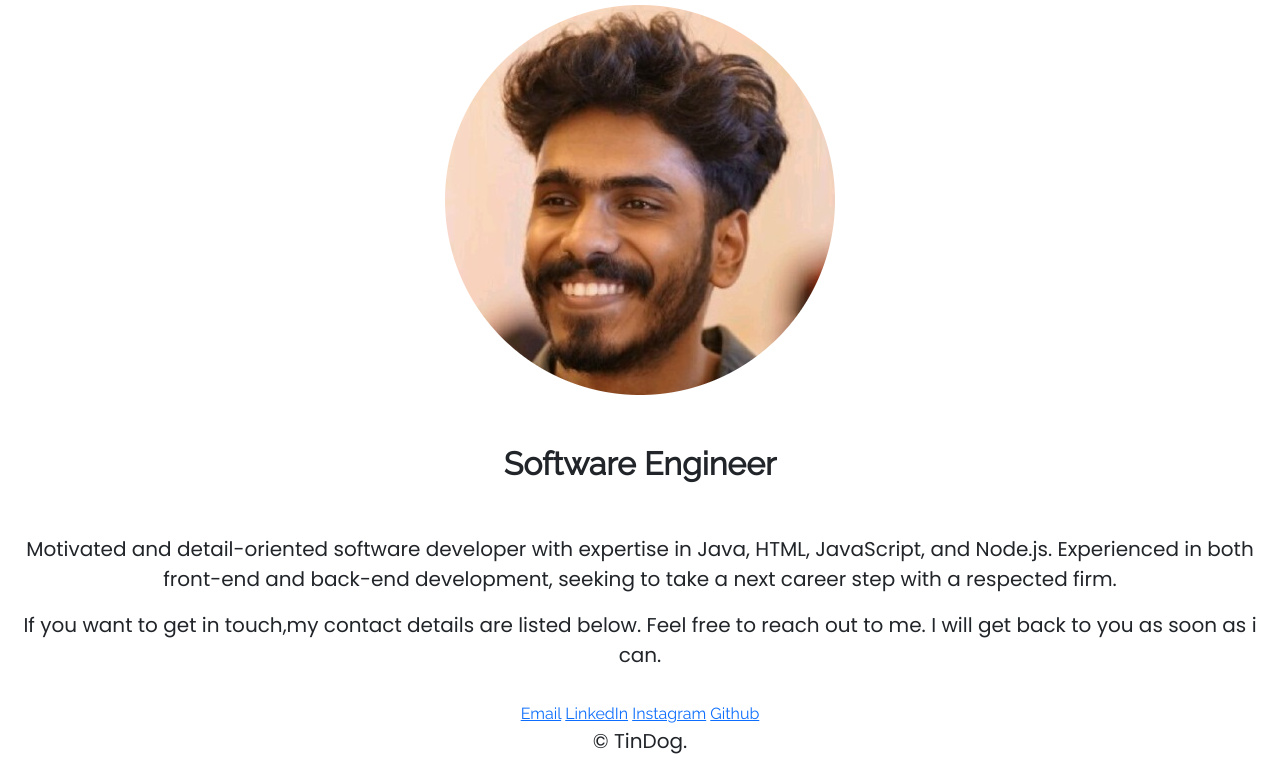
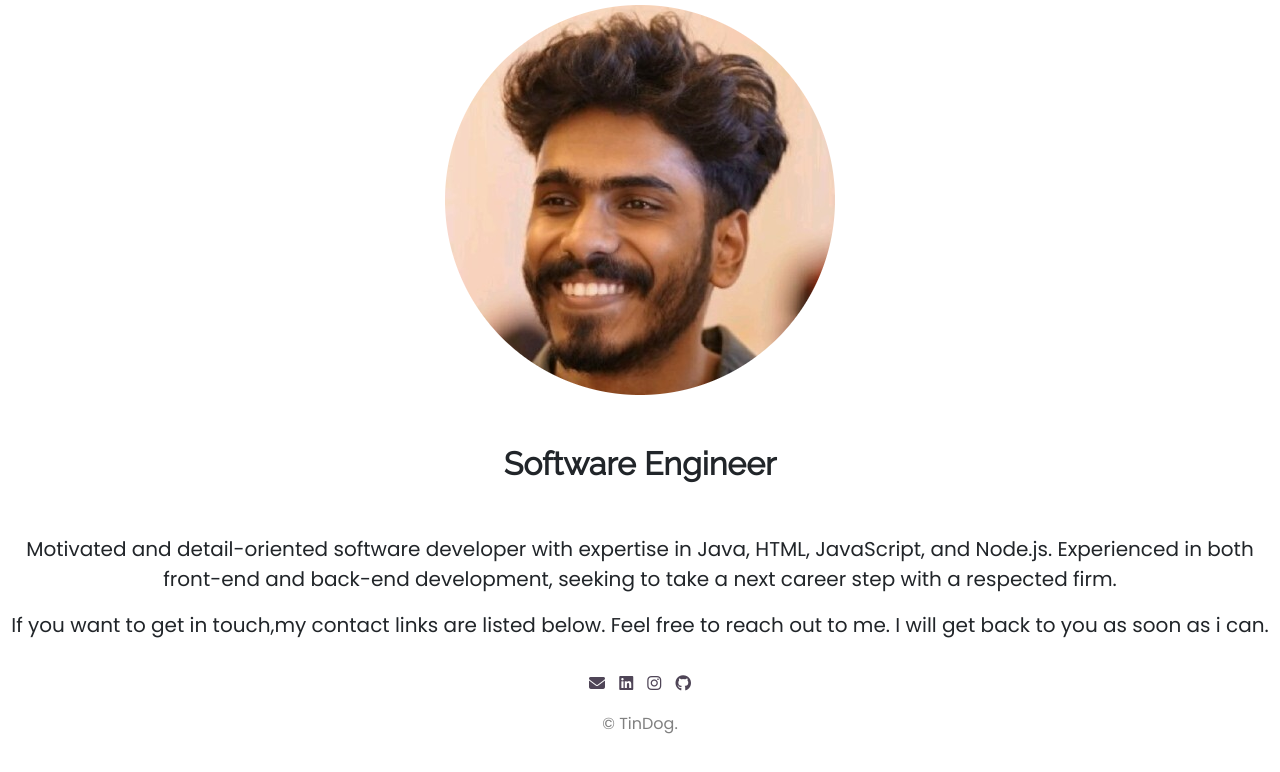
Before and after one commit to kevinorathel/TinDog, a plain HTML site: page contact.html in a window 1280 px wide. Shown: the part 481-1253 px from the top of the page. Drawn offline with nearby package versions, Linux system fonts and the light colour scheme.

Commit message:
Fix: Minor refactoring done

```diff
--- a/contact.html
+++ b/contact.html
@@ -11,6 +11,8 @@
 
         <link href="https://cdn.jsdelivr.net/npm/bootstrap@5.3.0-alpha3/dist/css/bootstrap.min.css" rel="stylesheet" integrity="sha384-KK94CHFLLe+nY2dmCWGMq91rCGa5gtU4mk92HdvYe+M/SXH301p5ILy+dN9+nJOZ" crossorigin="anonymous">
         <script src="https://cdn.jsdelivr.net/npm/bootstrap@5.3.0-alpha3/dist/js/bootstrap.bundle.min.js" integrity="sha384-ENjdO4Dr2bkBIFxQpeoTz1HIcje39Wm4jDKdf19U8gI4ddQ3GYNS7NTKfAdVQSZe" crossorigin="anonymous"></script>
+
+        <script src="https://kit.fontawesome.com/cdcd19df26.js" crossorigin="anonymous"></script>
 
         <link rel="stylesheet" href="css/download-styles.css">
         <link rel="icon" href="css/tindog.ico">
@@ -62,17 +64,17 @@
 
         <div class="contact-me">
 
-            <p>If you want to get in touch,my contact details are listed below. Feel free to reach out to me. I will get back to you as soon as i can.</p>
+            <p>If you want to get in touch,my contact links are listed below. Feel free to reach out to me. I will get back to you as soon as i can.</p>
 
         </div>
 
 
         <div class="bottom-container">
-            <a class="footer-link" href="mailto:kevin.orathel@gmail.com">Email</a>
-            <a class="footer-link" href="https://www.linkedin.com/in/kevin-joseph-360630208/">LinkedIn</a>
-            <a class="footer-link" href="https://www.instagram.com/kevin.orathel/">Instagram</a>
-            <a class="footer-link" href="https://github.com/kevinorathel">Github</a>
-            <p>© TinDog.</p>
+            <a href="mailto:kevin.orathel@gmail.com"><i class="fa-solid fa-envelope footer-icons"></i></a>
+            <a href="https://www.linkedin.com/in/kevin-joseph-360630208/"><i class="fa-brands fa-linkedin footer-icons"></i></a>
+            <a href="https://www.instagram.com/kevin.orathel/"><i class="fa-brands fa-instagram footer-icons"></i></a>
+            <a href="https://github.com/kevinorathel"><i class="fa-brands fa-github footer-icons"></i></a>
+            <p class="copyright">© TinDog.</p>
         </div>
 
     </body>
--- a/css/download-styles.css
+++ b/css/download-styles.css
@@ -73,3 +73,14 @@ p{
     line-break: 3;
     text-align: center;
 }
+
+.footer-icons{
+    margin: 0 5px;
+    color: #4F4557;
+}
+
+.copyright{
+    color: gray ;
+    font-size: medium;
+    margin-top: 1rem;
+}
--- a/css/styles.css
+++ b/css/styles.css
@@ -1,15 +1,5 @@
-h1{
-    font-family: 'Montserrat';
-    font-size: 3.5rem;
-    color: white;
-    line-height: 1.5;
-}
-
-h2{
-    font-family: 'Montserrat';
-    font-size: 3.5rem;
-    color: white;
-    line-height: 1.5;
+body{
+    font-family: 'Montserrat', sans-serif;
 }
 
 h3{
@@ -23,10 +13,14 @@ p{
     line-height: 2;
 }
 
-body{
-    font-family: 'Montserrat', sans-serif;
+/* Heading */
+
+.heading{
+    font-family: 'Montserrat';
+    font-size: 3.5rem;
+    color: white;
+    line-height: 1.5;
 }
-
 
 /* Navigation Bar */
 
@@ -79,7 +73,7 @@ body{
     margin-right: 1.5rem;
 }
 
-/* Features Section */
+/* Features */
 
 #features{
     background-color: white;
@@ -109,7 +103,7 @@ body{
     margin-top: 0 15;
 }
 
-/* Testimonials Section */
+/* Testimonials */
 
 #testimonials{
     background-color: #EF8172;
```
Also changed, not shown: index.html (+4 -4 lines).
